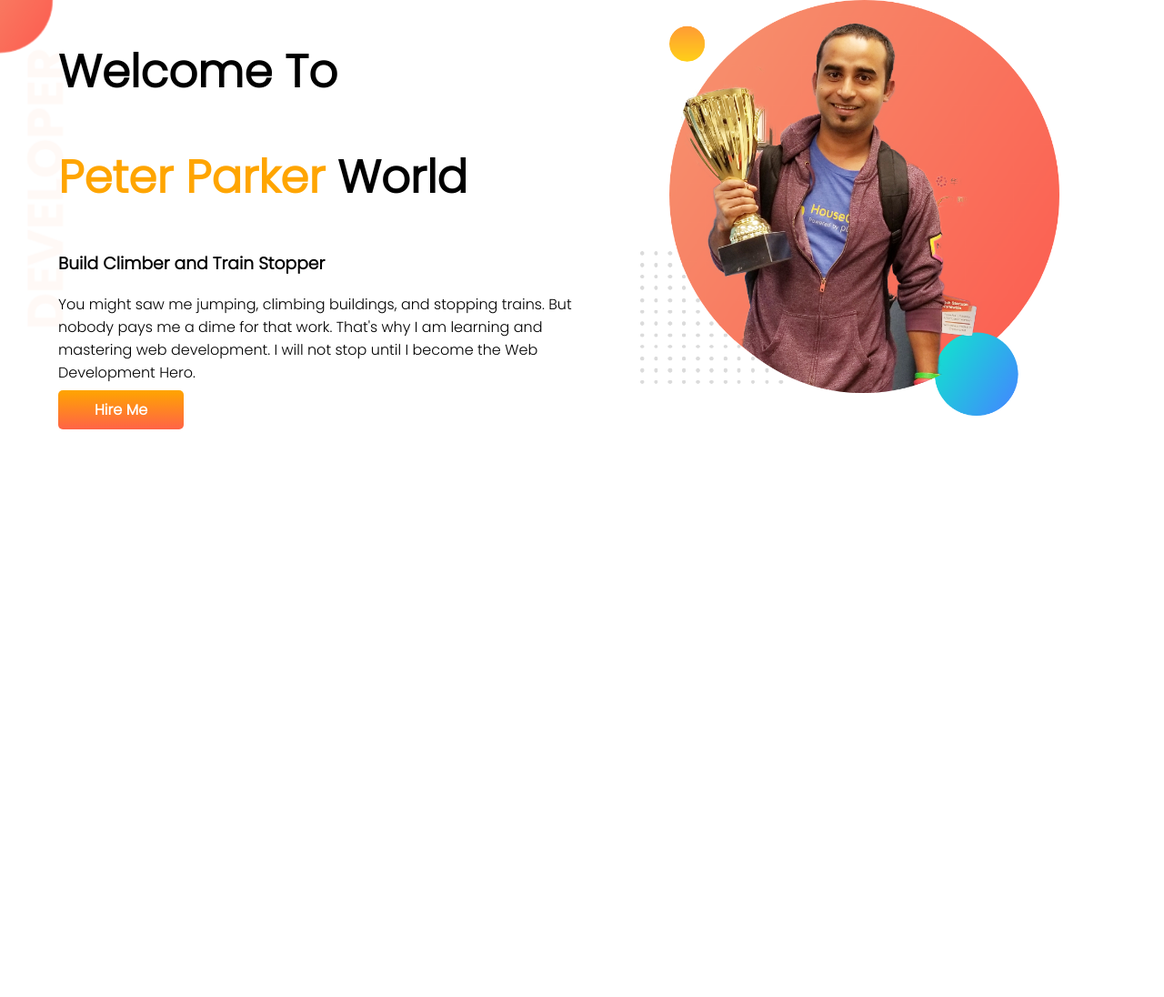
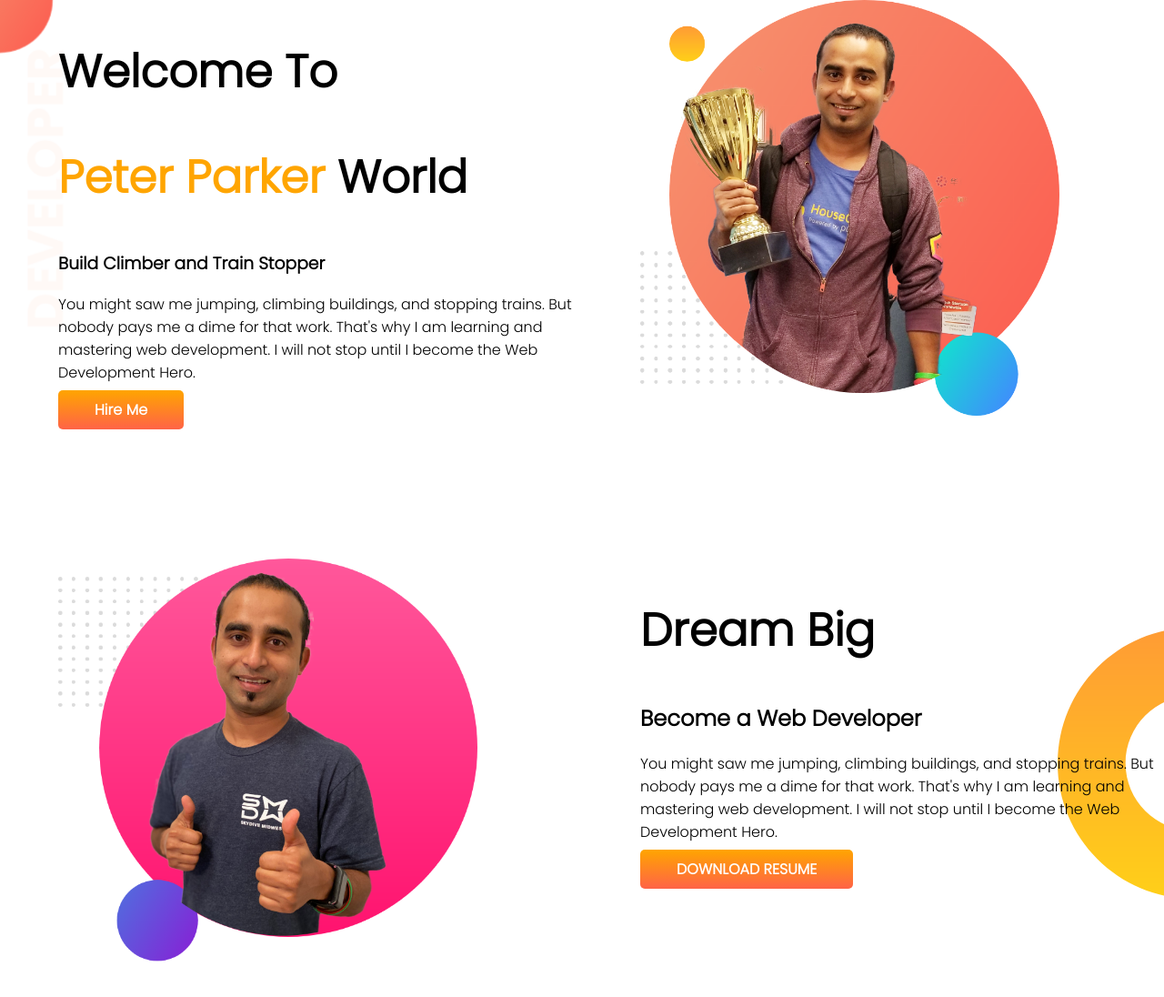
Before and after one commit to alvee74/agatsuma-portfolio, a plain HTML site: page index.html in a window 1280 px wide. Shown: the whole page at 91% size. Before the commit the page ends 800 px from the top, so only its background shows below. Drawn offline with Linux system fonts and the light colour scheme.

Commit message:
dream big

```diff
--- a/index.html
+++ b/index.html
@@ -23,5 +23,16 @@
         <img src="images/jhankar.png" alt="">
     </div>
     </section>
+    <section class="dream-big">
+        <div class="half-width">
+            <img src="images/jhankar2.png" alt="">
+        </div>
+        <div class="half-width">
+            <h1>Dream Big</h1>
+            <h2>Become a Web Developer</h2>
+            <p>You might saw me jumping, climbing buildings, and stopping trains. But nobody pays me a dime for that work. That's why I am learning and mastering web development. I will not stop until I become the Web Development Hero.</p>
+            <a href="#" class="link-button" target="_blank">DOWNLOAD RESUME</a>
+        </div>
+    </section>
 </body>
 </html>
--- a/style.css
+++ b/style.css
@@ -14,6 +14,7 @@ span{
 }
 section{
     display: flex;
+    margin-bottom: 150px;
 }
 .half-width{
     width: 50%;
@@ -30,3 +31,8 @@ section{
     color: white;
     font-weight: 700;
 }
+.dream-big{
+    background-image: url(images/dream-bg.png);
+    background-repeat: no-repeat;
+    background-position: right;
+}
```
